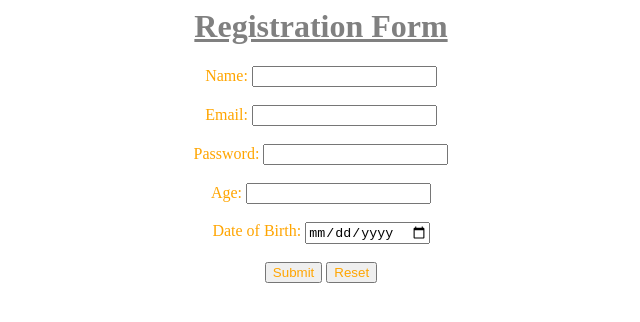
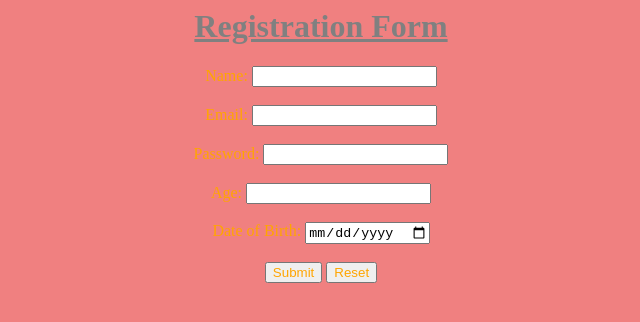
Before and after one commit to narasimha891917/Form-registration-, a plain HTML site: page index.html in a window 1280 px wide. Shown: the whole page, without its empty margins (319-959 px from the left). Drawn offline with Linux system fonts and the light colour scheme.

Commit message:
Update index.html

```diff
--- a/index.html
+++ b/index.html
@@ -4,14 +4,9 @@
 <title> FORM</title>
 
 </head>
-<style>
-body {
-  height: 100vh;
-  background: linear-gradient(to right,  lightcoral 100%);
-}
-</style>
 
-<body align="center" style="color:orange;">
+
+<body align="center" style="background-color:lightcoral;color:orange;">
 
 <h1 style="color:gray;"><u>Registration Form </u></h1> <form action="/submit" method="post">
 
```
